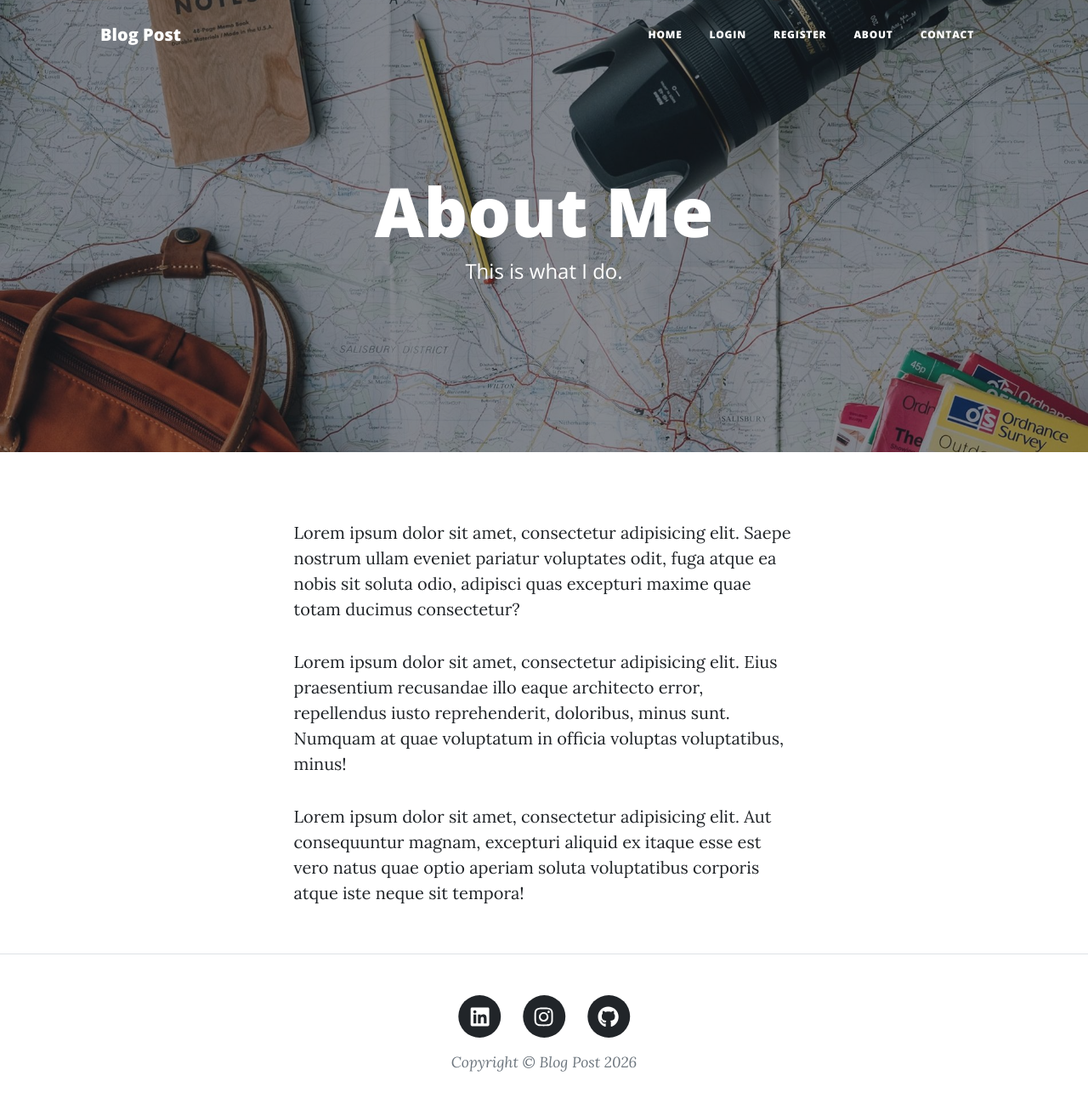
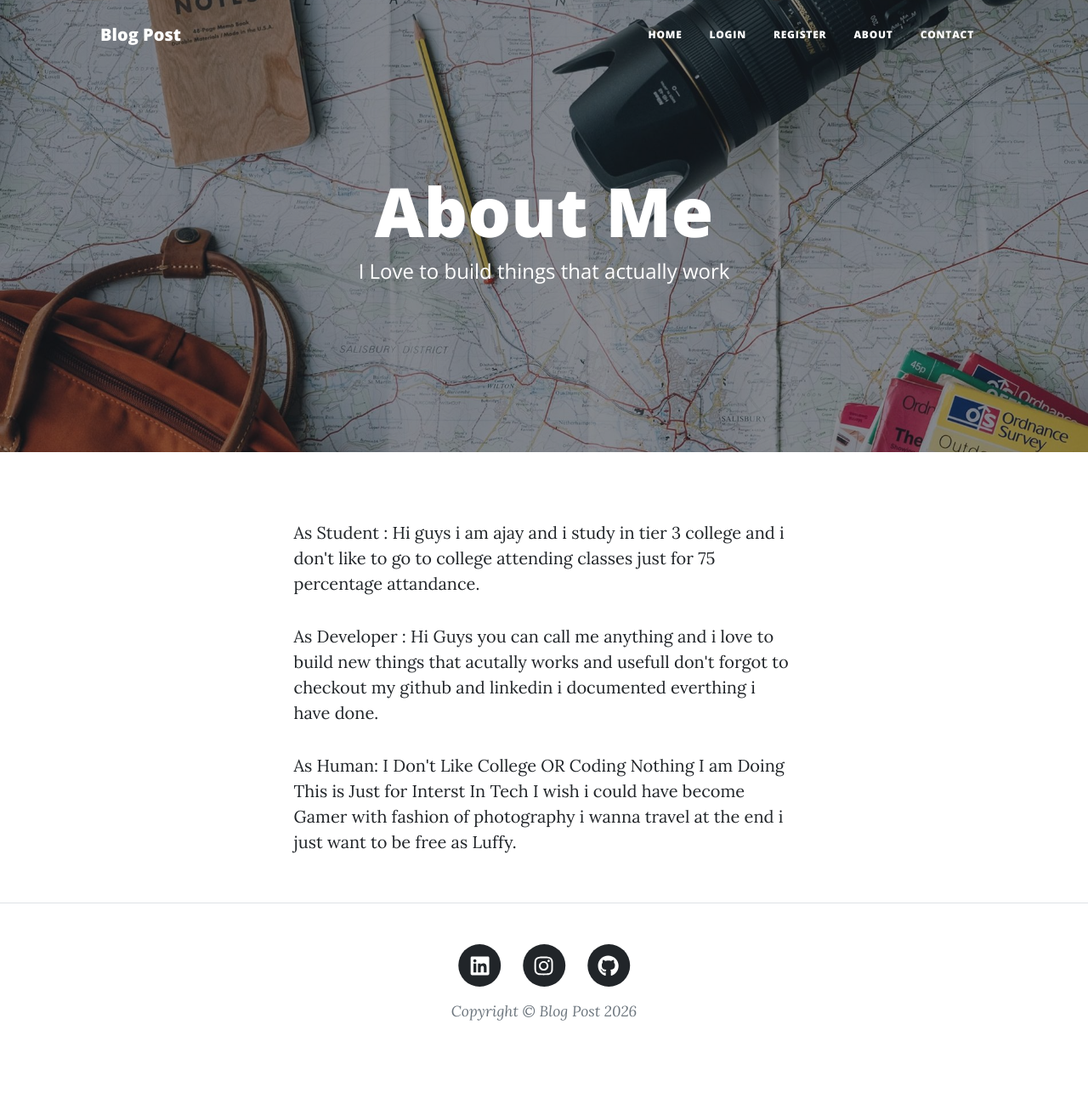
Before and after one commit to ajaykh053-lgtm/Blog-Post, a Flask app: page /about in a window 1280 px wide. Shown: the whole page at 85% size. After the commit the page ends 1201 px from the top, so only its background shows below. Run offline with Flask 3, Linux system fonts and the light colour scheme; some libraries are stand-ins or nearby versions.

Commit message:
Modified frontend

```diff
--- a/templates/about.html
+++ b/templates/about.html
@@ -10,7 +10,7 @@
       <div class="col-md-10 col-lg-8 col-xl-7">
         <div class="page-heading">
           <h1>About Me</h1>
-          <span class="subheading">This is what I do.</span>
+          <span class="subheading">I Love to build things that actually work</span>
         </div>
       </div>
     </div>
@@ -22,22 +22,22 @@
     <div class="row gx-4 gx-lg-5 justify-content-center">
       <div class="col-md-10 col-lg-8 col-xl-7">
         <p>
-          Lorem ipsum dolor sit amet, consectetur adipisicing elit. Saepe
-          nostrum ullam eveniet pariatur voluptates odit, fuga atque ea nobis
-          sit soluta odio, adipisci quas excepturi maxime quae totam ducimus
-          consectetur?
+          As Student :
+          Hi guys i am ajay and i study in tier 3 college and i don't
+          like to go to college attending classes just for 75 percentage
+          attandance.
         </p>
         <p>
-          Lorem ipsum dolor sit amet, consectetur adipisicing elit. Eius
-          praesentium recusandae illo eaque architecto error, repellendus iusto
-          reprehenderit, doloribus, minus sunt. Numquam at quae voluptatum in
-          officia voluptas voluptatibus, minus!
+          As Developer :
+          Hi Guys you can call me anything and i love to build new things
+          that acutally works and usefull don't forgot to checkout my github
+          and linkedin i documented everthing i have done.
         </p>
         <p>
-          Lorem ipsum dolor sit amet, consectetur adipisicing elit. Aut
-          consequuntur magnam, excepturi aliquid ex itaque esse est vero natus
-          quae optio aperiam soluta voluptatibus corporis atque iste neque sit
-          tempora!
+          As Human:
+          I Don't Like College OR Coding Nothing I am Doing This is Just for
+          Interst In Tech I wish i could have become Gamer with fashion of photography
+          i wanna travel at the end i just want to be free as Luffy.
         </p>
       </div>
     </div>
--- a/templates/contact.html
+++ b/templates/contact.html
@@ -14,7 +14,7 @@
           {% else: %}
           <h1>Contact Me</h1>
           {% endif %}
-          <span class="subheading">Have questions? I have answers.</span>
+          <span class="subheading">Have some questions? I have answers.</span>
         </div>
       </div>
     </div>
--- a/templates/index.html
+++ b/templates/index.html
@@ -34,7 +34,7 @@
           on {{post.date}}
           <!-- Only show delete button if user id is 1 (admin user) -->
           {% if current_user.id == 1: %}
-          <a href="{{url_for('delete_post', post_id=post.id) }}">✘</a>
+          <a href="{{url_for('delete_post', post_id=post.id) }}">Delete Post</a>
           {% endif %}
         </p>
       </div>
```
